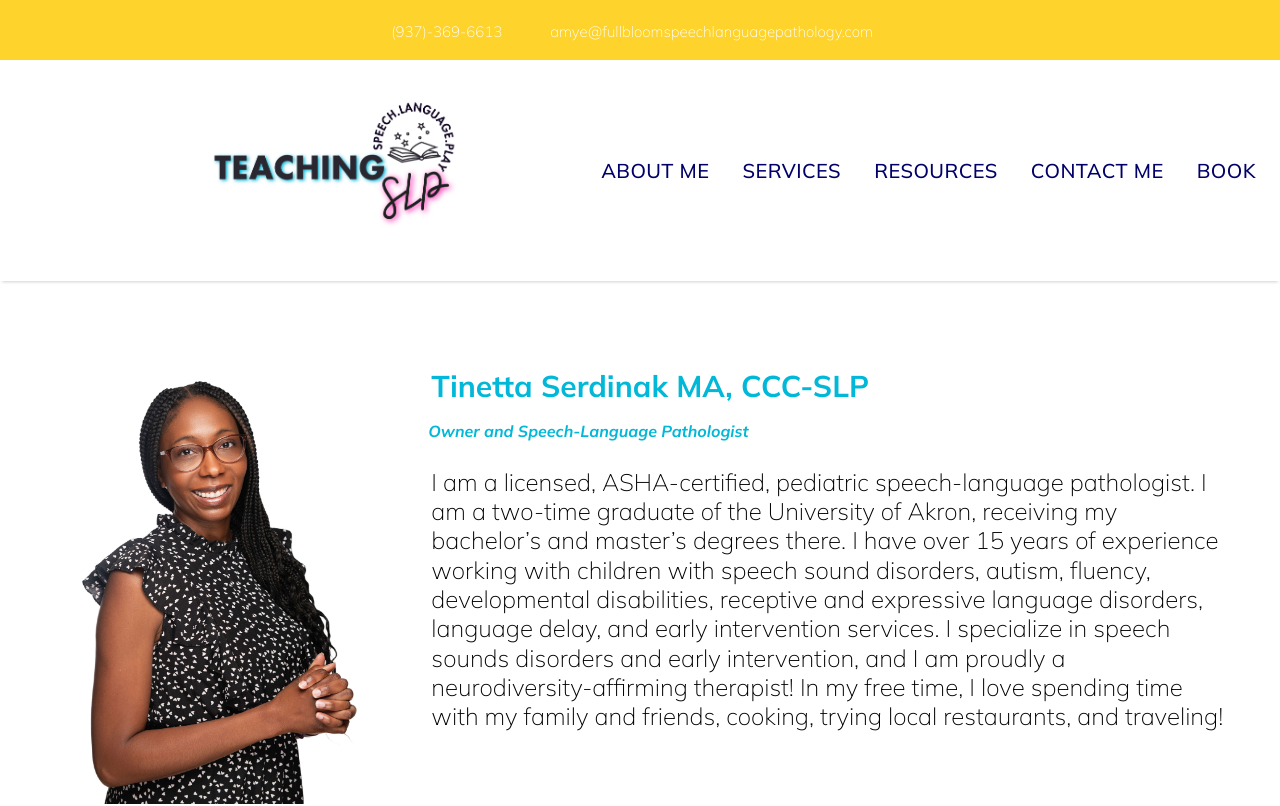
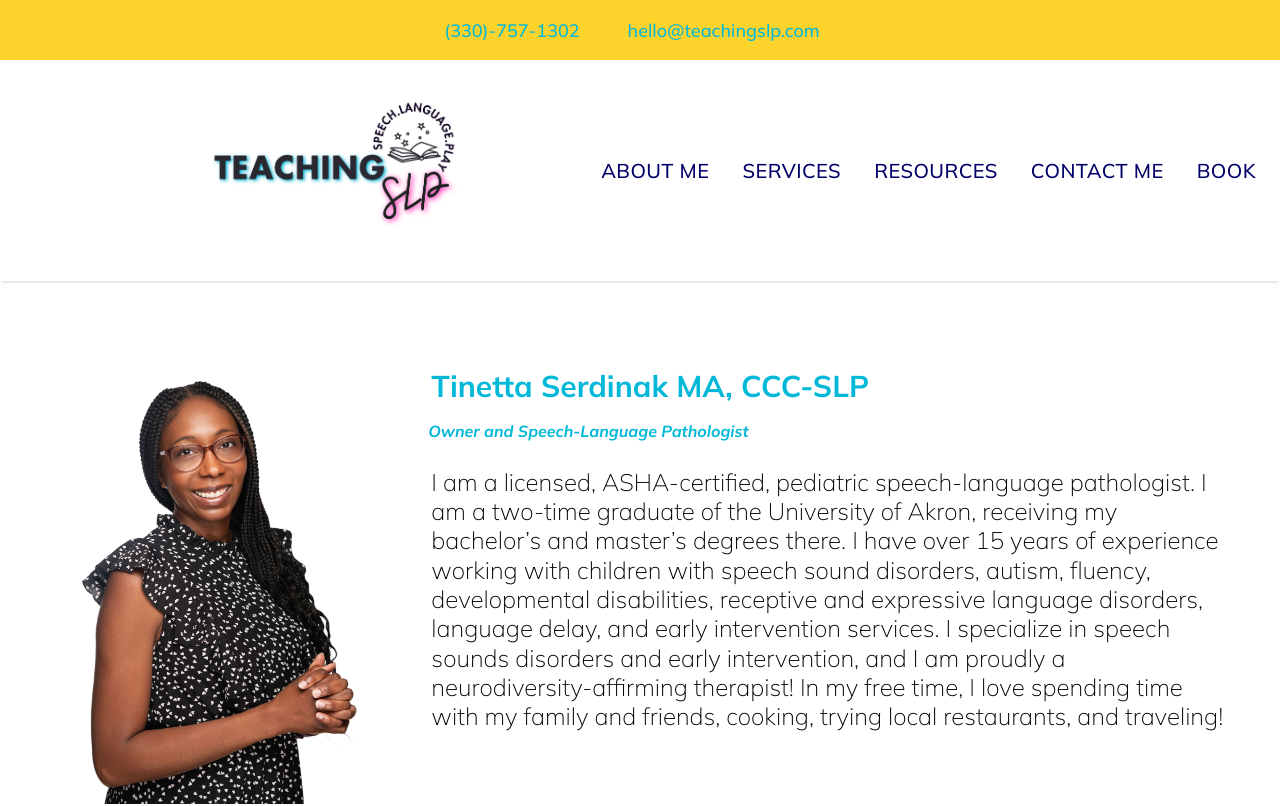
Before and after one commit to beemak789/TS_Website, a React (Create React App) app: page / in a window 1280 px wide. Shown: the top 806 px of the page. Built offline with nearby package versions, Linux system fonts and the light colour scheme.

Commit message:
add styling header changes

```diff
--- a/src/component/NavBar.js
+++ b/src/component/NavBar.js
@@ -28,8 +28,8 @@ const Navbar = () => {
     <NavBarContainer>
       <YellowLineContainer className='yello-container'>
         <div>
-          <span>(937)-369-6613</span>
-          <span>amye@fullbloomspeechlanguagepathology.com</span>
+          <span>(330)-757-1302</span>
+          <span>hello@teachingslp.com</span>
           <span></span>
         </div>
       </YellowLineContainer>
@@ -116,13 +116,12 @@ const YellowLineContainer = styled.div`
   font-size: 18px;
   background-color: #fed32c;
 
-
   span {
-    color: white;
+    color: #01b8d8;
     padding: 0.5rem;
-    font-size: 15px;
+    font-size: 18px;
     margin-left: 2rem;
-    font-weight: 100;
+    font-weight: 500;
   }
 `;
 
```
